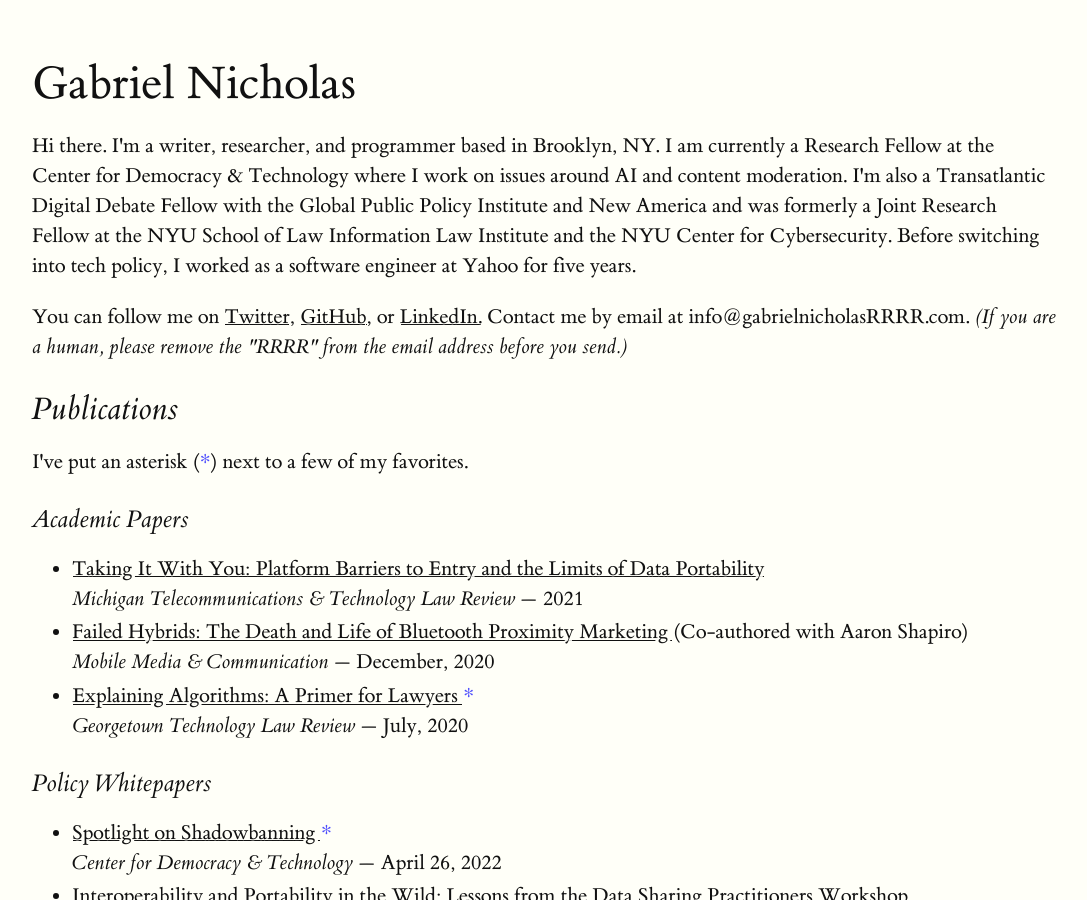
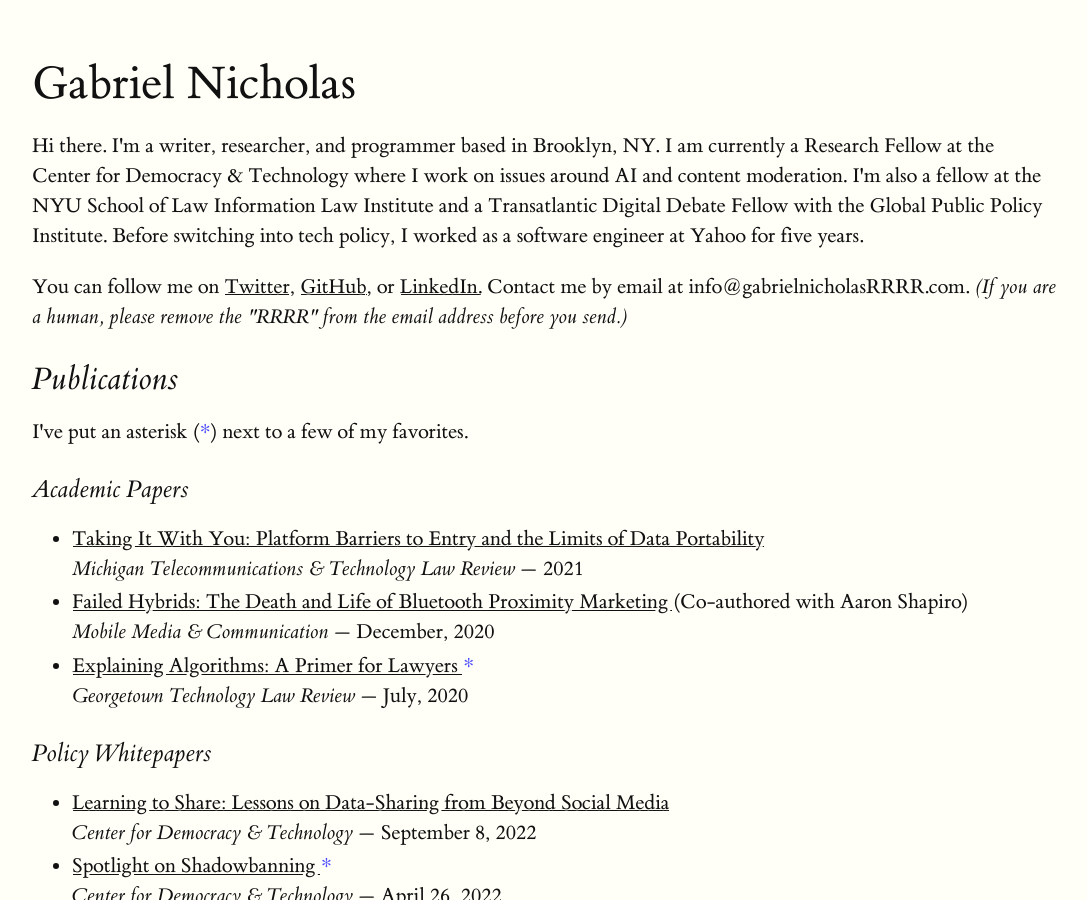
Before and after one commit to gajeam/gajeam.github.io, a Jekyll site: the page built from index.html, in a window 1280 px wide and 900 px high. Shown: the whole window, without its empty margins (96-1183 px from the left). Built offline with Jekyll 4.4.1, drawn with Linux system fonts in a browser that asks for light colours.

Commit message:
Bio + learning to share

```diff
--- a/_data/links.yaml
+++ b/_data/links.yaml
@@ -19,6 +19,11 @@
         fave: true
   - title: "Policy Whitepapers"
     list:
+      - name: "Learning to Share: Lessons on Data-Sharing from Beyond Social Media"
+        publisher: Center for Democracy & Technology
+        link: https://cdt.org/insights/learning-to-share-lessons-on-data-sharing-from-beyond-social-media/
+        date: September 8, 2022
+        fave: false
       - name: "Spotlight on Shadowbanning"
         publisher: Center for Democracy & Technology
         link: https://cdt.org/insights/spotlight-on-shadowbanning/
--- a/index.html
+++ b/index.html
@@ -6,7 +6,7 @@
 
 ---
 <h1>{{ page.title }}</h1>
-<p>Hi there. I'm a writer, researcher, and programmer based in Brooklyn, NY. I am currently a Research Fellow at the Center for Democracy & Technology where I work on issues around AI and content moderation. I'm also a Transatlantic Digital Debate Fellow with the Global Public Policy Institute and New America and was formerly a Joint Research Fellow at the NYU School of Law Information Law Institute and the NYU Center for Cybersecurity. Before switching into tech policy, I worked as a software engineer at Yahoo for five years.</p>
+<p>Hi there. I'm a writer, researcher, and programmer based in Brooklyn, NY. I am currently a Research Fellow at the Center for Democracy & Technology where I work on issues around AI and content moderation. I'm also a fellow at the NYU School of Law Information Law Institute and a Transatlantic Digital Debate Fellow with the Global Public Policy Institute. Before switching into tech policy, I worked as a software engineer at Yahoo for five years.</p>
 <p> You can follow me on <a href = {{ site.data.contact.twitter }}>Twitter</a>, <a href = {{ site.data.contact.github }}> GitHub</a>, or <a href = {{ site.data.contact.linkedin}} >LinkedIn.</a> Contact me by email at {{site.data.contact.email}}. <i>(If you are a human, please remove the "RRRR" from the email address before you send.)</i>
 </p>
 <h2>Publications</h2>
```
